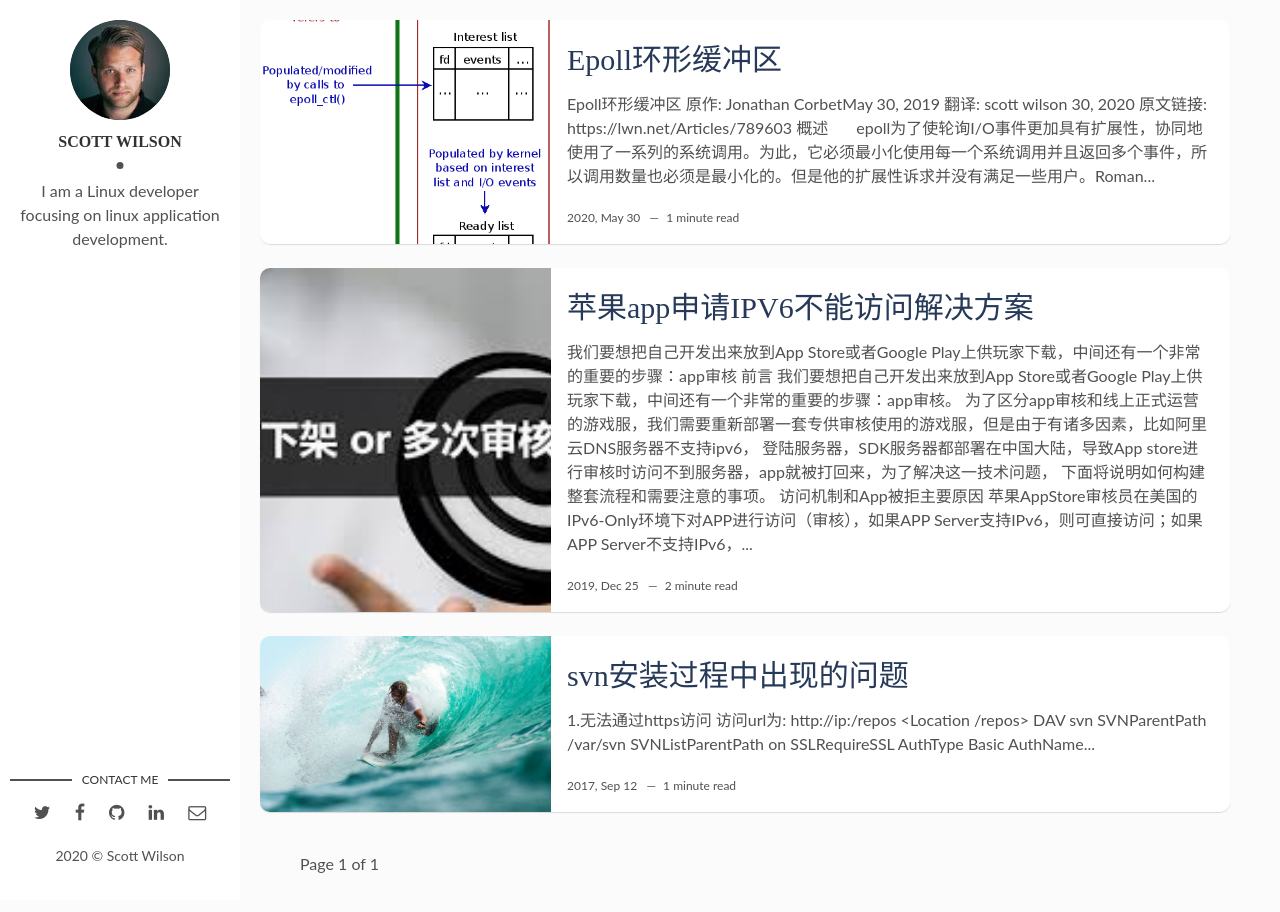
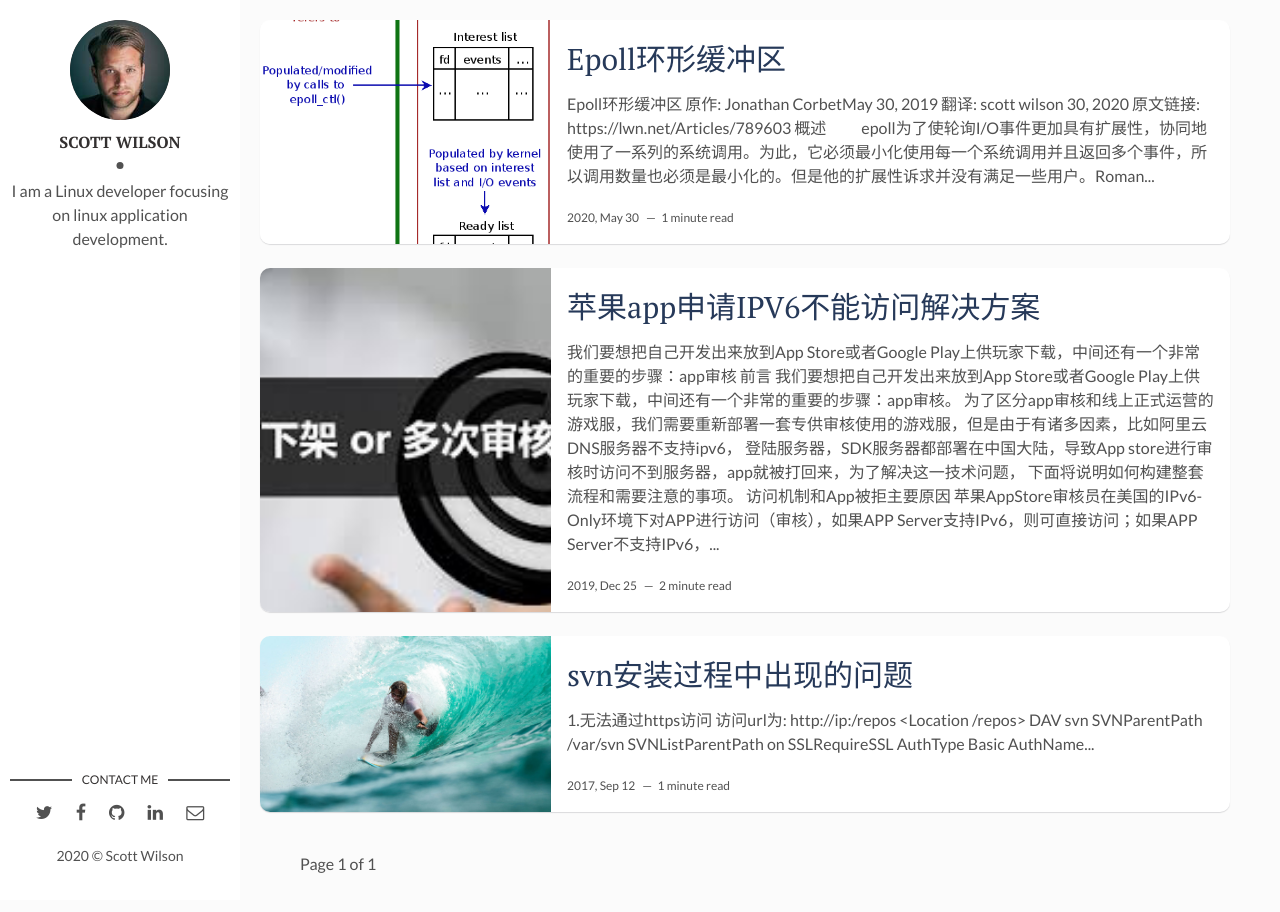
Before and after one commit to scottwxt/growBlog, a Jekyll site: the page built from index.html, in a window 1280 px wide. Built offline with Jekyll 4.4.1, drawn with Linux system fonts in a browser that asks for light colours; the list of posts is cut into pages by our own code.

Commit message:
add replacee fonts

```diff
--- a/_includes/head.html
+++ b/_includes/head.html
@@ -81,7 +81,10 @@
 	<meta name="apple-mobile-web-app-status-bar-style" content="#263959">
 	<!-- Google Fonts -->
 	<!-- <link href="https://fonts.googleapis.com/css?family=PT+Serif:400,700" rel="stylesheet">
-	<link href="https://fonts.googleapis.com/css?family=Lato:300,400,700" rel="stylesheet"> -->
+  <link href="https://fonts.googleapis.com/css?family=Lato:300,400,700" rel="stylesheet"> -->
+  <!-- replace Fonts -->
+  <link href="https://fonts.loli.net/css?family=PT+Serif:400,700" rel="stylesheet">
+	<link href="https://fonts.loli.net/css?family=Lato:300,400,700" rel="stylesheet">
 	<!-- Font Awesome -->
 	<link rel="stylesheet" href="{{ "/assets/fonts/font-awesome/css/font-awesome.min.css" | prepend: site.baseurl }}">
 	<!-- Styles -->
```
